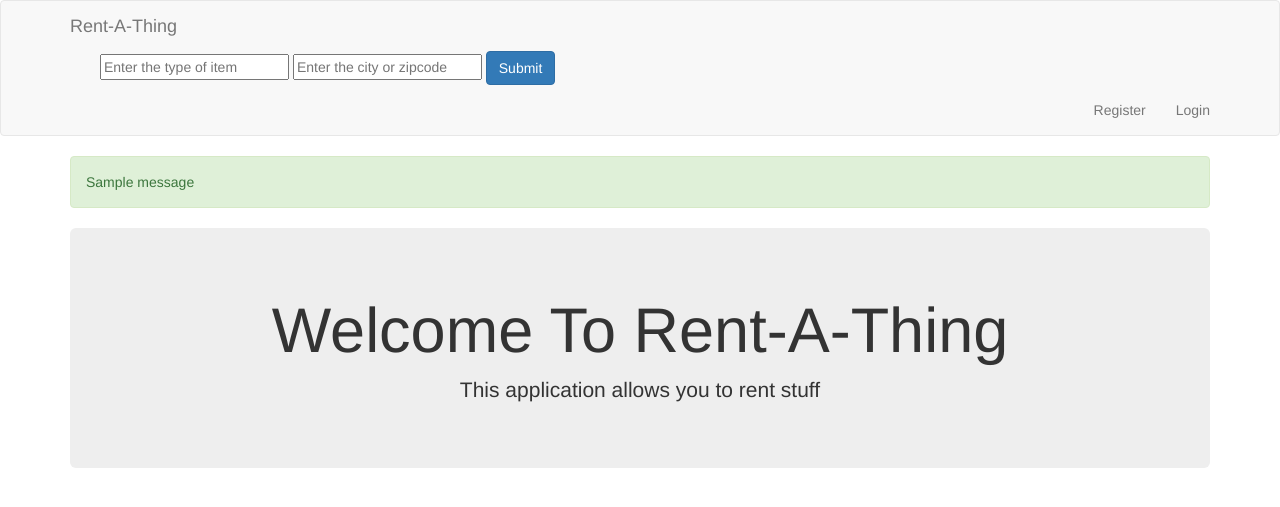
After one commit to iec-husaini/rentandbooking, a Flask app: template templates/home.html in a window 1280 px wide. The commit adds this page. Shown: the top 507 px of the page. Run offline with Flask 2, Linux system fonts and the light colour scheme; the template is opened without the code that fills it, so the values that code supplies are empty; one stand-in notice (Sample message) is shown; some libraries are stand-ins or nearby versions.

Commit message:
Added some new html files - layout, home, etc

```diff
--- a/app.py
+++ b/app.py
@@ -1,12 +1,12 @@
-from flask import Flask
+from flask import Flask, render_template
 
 app = Flask(__name__)
 
 
 @app.route('/')
 def hello_world():
-    return 'Hello World!'
+    return render_template('home.html')
 
 
 if __name__ == '__main__':
-    app.run()
+    app.run(debug=True)
--- /dev/null
+++ b/templates/home.html
@@ -0,0 +1,12 @@
+{% extends 'layout.html' %}
+
+{% block body %}
+  <div class="jumbotron text-center">
+    <h1>Welcome To Rent-A-Thing</h1>
+    <p class="lead">This application allows you to rent stuff</p>
+    {% if session.logged_in == NULL %}
+      <!-- <a href="/register" class="btn btn-primary btn-lg">Register</a>
+      <a href="/login" class="btn btn-success btn-lg">Login</a> -->
+    {% endif %}
+  </div>
+{% endblock %}
--- a/templates/index.html
+++ b/templates/home_old.html
@@ -2,7 +2,7 @@
 <html>
   <head>
     <title>
-      Rent&Booking.com
+      Rent-A-Thing
     </title>
     <link rel="stylesheet" href="https://maxcdn.bootstrapcdn.com/bootstrap/4.0.0-alpha.3/css/bootstrap.min.css" integrity="sha384-MIwDKRSSImVFAZCVLtU0LMDdON6KVCrZHyVQQj6e8wIEJkW4tvwqXrbMIya1vriY" crossorigin="anonymous">
   </head>
--- /dev/null
+++ b/templates/includes/_messages.html
@@ -0,0 +1,15 @@
+{% with messages = get_flashed_messages(with_categories=true) %}
+  {% if messages %}
+    {% for category, message in messages %}
+      <div class="alert alert-{{ category }}">{{ message }}</div>
+    {% endfor %}
+  {% endif %}
+{% endwith %}
+
+{% if error %}
+  <div class="alert alert-danger">{{error}}</div>
+{% endif %}
+
+{% if msg %}
+  <div class="alert alert-success">{{msg}}</div>
+{% endif %}
--- /dev/null
+++ b/templates/includes/_navbar.html
@@ -0,0 +1,44 @@
+<nav class="navbar navbar-default">
+      <div class="container">
+        <div class="navbar-header">
+          <button type="button" class="navbar-toggle collapsed" data-toggle="collapse" data-target="#navbar" aria-expanded="false" aria-controls="navbar">
+            <span class="sr-only">Toggle navigation</span>
+            <span class="icon-bar"></span>
+            <span class="icon-bar"></span>
+            <span class="icon-bar"></span>
+          </button>
+          <a class="navbar-brand" href="#">Rent-A-Thing</a>
+        </div>
+        <div id="navbar" class="collapse navbar-collapse">
+          <ul class="nav navbar-nav">
+            <!-- <li><a href="/">Home</a></li>
+            <li><a href="/about">About</a></li>
+            <li><a href="/articles">Articles</a></li> -->
+            <div class = "container">
+              <div class ="buttons-top-right" align="right">
+                <!-- <input type="button" value="Post" >
+                <input type="button" value="My Listings" > -->
+              </div>
+              <form action = "/submit">
+                <input type="text" name="location" placeholder="Enter the type of item">
+                <input type="text" name="item" placeholder="Enter the city or zipcode">
+                <input type="submit" value="Submit" class="btn btn-primary">
+
+            </div>
+          </div>
+          </ul>
+
+          <ul class="nav navbar-nav navbar-right">
+            {% if session.logged_in %}
+              <li><a href="/post">Post Items</a></li>
+              <li><a href="/list_my_items">List My Items</a></li>
+              <li><a href="/logout">Logout</a></li>
+            {% else %}
+              <li><a href="/register">Register</a></li>
+              <li><a href="/login">Login</a></li>
+            {% endif %}
+
+          </ul>
+        </div><!--/.nav-collapse -->
+      </div>
+    </nav>
--- /dev/null
+++ b/templates/layout.html
@@ -0,0 +1,21 @@
+<!DOCTYPE html>
+<html>
+  <head>
+    <meta charset="utf-8">
+    <title>Rent-A-Thing</title>
+    <link rel="stylesheet" href="https://maxcdn.bootstrapcdn.com/bootstrap/3.3.7/css/bootstrap.min.css">
+  </head>
+  <body>
+    {% include 'includes/_navbar.html' %}
+    <div class="container">
+      {% include 'includes/_messages.html' %}
+      {% block body %}{% endblock %}
+    </div>
+
+    <script src="https://maxcdn.bootstrapcdn.com/bootstrap/3.3.7/js/bootstrap.min.js"></script>
+    <script src="//cdn.ckeditor.com/4.6.2/basic/ckeditor.js"></script>
+    <script type="text/javascript">
+      CKEDITOR.replace('editor')
+    </script>
+  </body>
+</html>
--- /dev/null
+++ b/user.py
@@ -0,0 +1,5 @@
+class User:
+    def __init__(self, _id, username, password):
+        self.id = _id
+        self.username = username
+        self.password = password
```
Also changed, not shown: security.py (added, +22 -0 lines), templates/includes/_formhelpers.html (added, +9 -0 lines), 1 other file.
